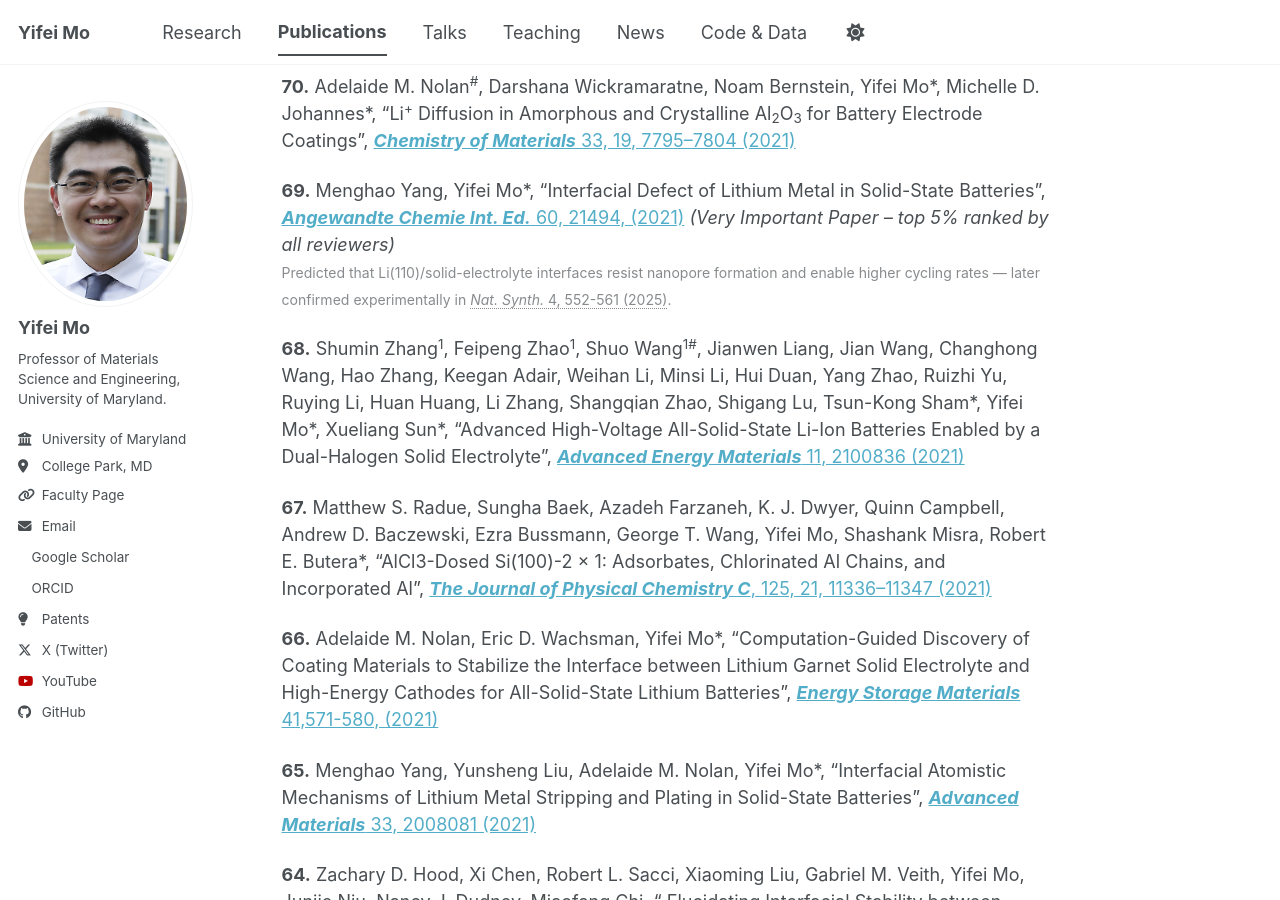
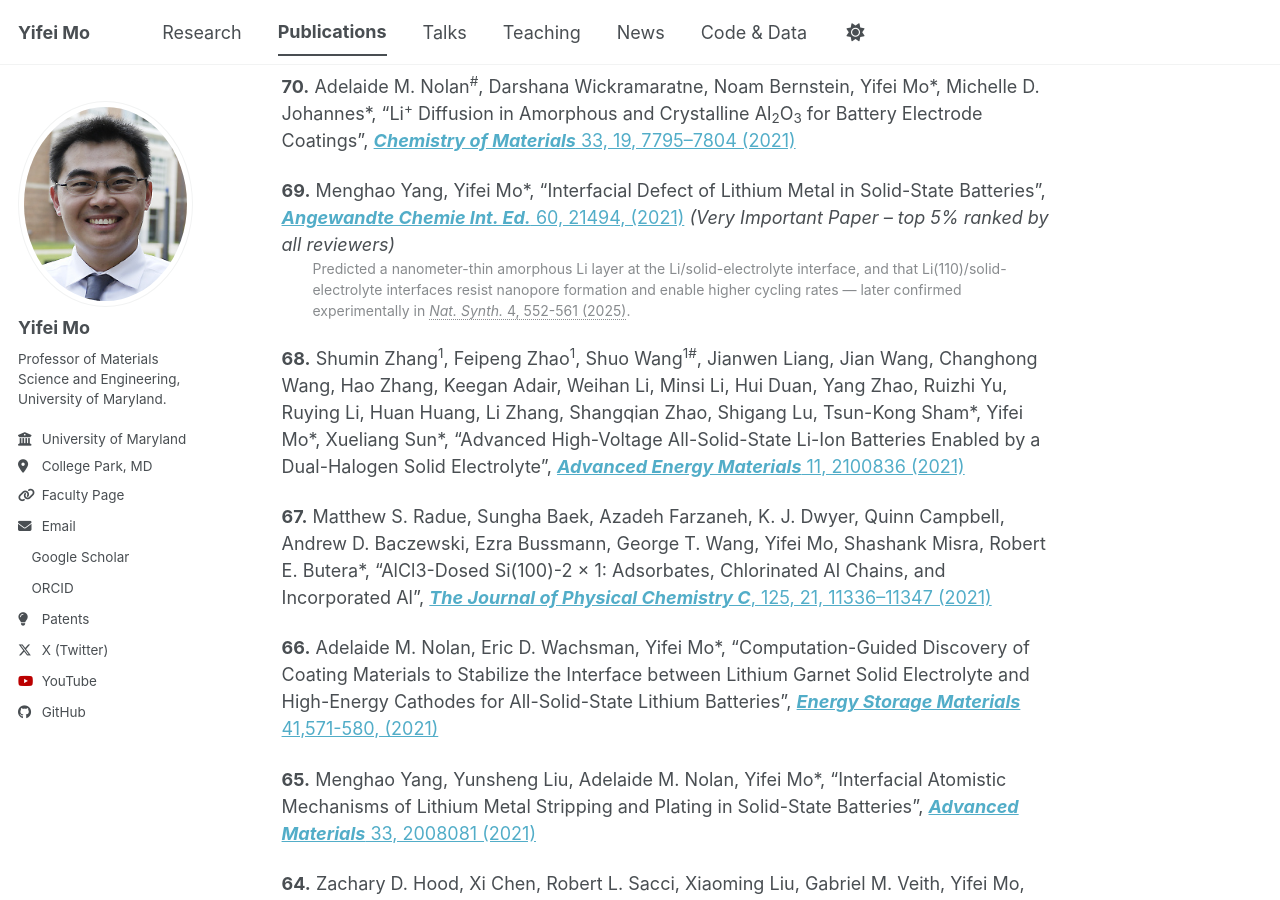
Before and after one commit to yifeimo/yifeimo.github.io, a Jekyll site: the page built from _pages/publications.md, in a window 1280 px wide and 900 px high, scrolled down 3761 px. Built offline with Jekyll 4.4.1, drawn with Linux system fonts in a browser that asks for light colours; a style sheet for code colours, icons or effects is not loaded.

Commit message:
Add indent and amorphous Li layer detail to entry 69 annotation
Match the indent style used on entry 80, and note the predicted
nanometer-thin amorphous Li layer at the Li/solid-electrolyte interface.

```diff
--- a/_pages/publications.md
+++ b/_pages/publications.md
@@ -73,7 +73,7 @@ author_profile: true
 **70.** Adelaide M. Nolan<sup>#</sup>, Darshana Wickramaratne, Noam Bernstein, Yifei Mo\*, Michelle D. Johannes\*, "Li<sup>+</sup> Diffusion in Amorphous and Crystalline Al<sub>2</sub>O<sub>3</sub> for Battery Electrode Coatings", [***Chemistry of Materials*** 33, 19, 7795--7804 (2021)](https://doi.org/10.1021/acs.chemmater.1c02239)
 
 **69.** Menghao Yang, Yifei Mo\*, "Interfacial Defect of Lithium Metal in Solid-State Batteries", [***Angewandte Chemie Int. Ed.*** 60, 21494, (2021)](https://doi.org/10.1002/anie.202108144) *(Very Important Paper ­-- top 5% ranked by all reviewers)*
-<br><span class="citation">Predicted that Li(110)/solid-electrolyte interfaces resist nanopore formation and enable higher cycling rates — later confirmed experimentally in [*Nat. Synth.* 4, 552-561 (2025)](https://doi.org/10.1038/s44160-024-00712-4).</span>
+<br><span class="citation" style="display: block; margin-left: 2.2em;">Predicted a nanometer-thin amorphous Li layer at the Li/solid-electrolyte interface, and that Li(110)/solid-electrolyte interfaces resist nanopore formation and enable higher cycling rates — later confirmed experimentally in [*Nat. Synth.* 4, 552-561 (2025)](https://doi.org/10.1038/s44160-024-00712-4).</span>
 
 **68.** Shumin Zhang<sup>1</sup>, Feipeng Zhao<sup>1</sup>, Shuo Wang<sup>1#</sup>, Jianwen Liang, Jian Wang, Changhong Wang, Hao Zhang, Keegan Adair, Weihan Li, Minsi Li, Hui Duan, Yang Zhao, Ruizhi Yu, Ruying Li, Huan Huang, Li Zhang, Shangqian Zhao, Shigang Lu, Tsun-Kong Sham\*, Yifei Mo\*, Xueliang Sun\*, "Advanced High-Voltage All-Solid-State Li-Ion Batteries Enabled by a Dual-Halogen Solid Electrolyte", [***Advanced Energy Materials*** 11, 2100836 (2021)](https://doi.org/10.1002/aenm.202100836)
 
```
